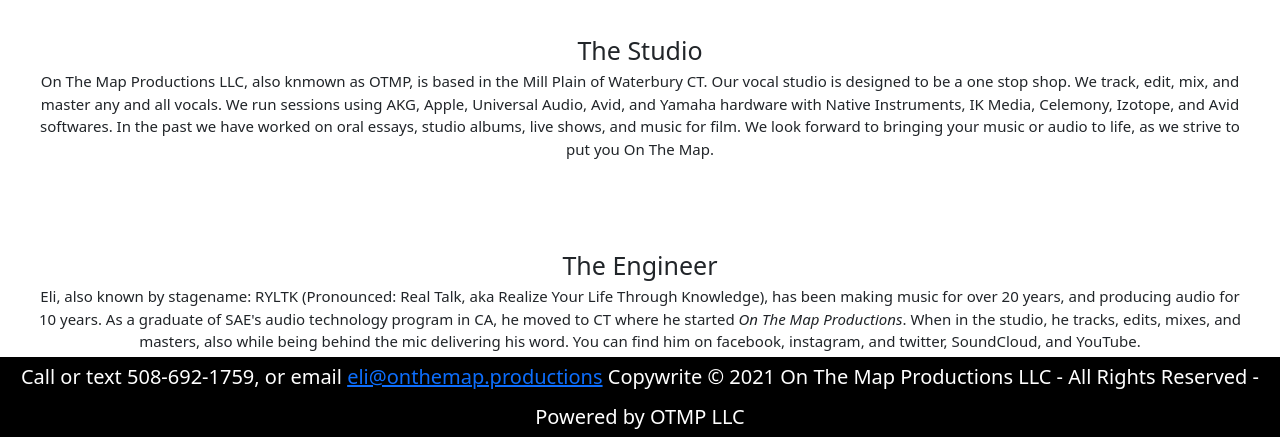
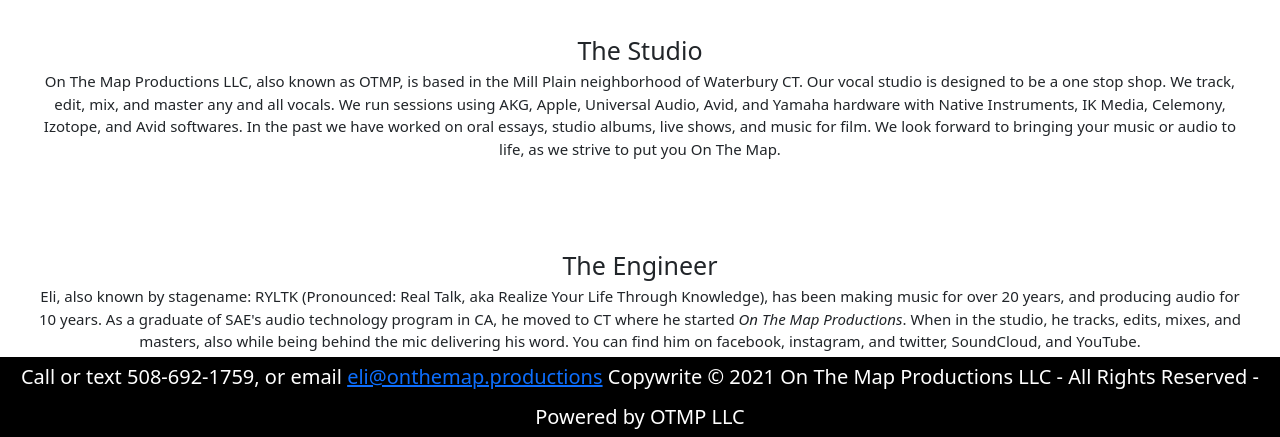
Before and after one commit to Ryltc/otmp-site, a website: page index.html in a window 1280 px wide. Shown: the part 363-800 px from the top of the page. Drawn offline with nearby package versions, Linux system fonts and the light colour scheme; files whose address does not match are found by name.

Commit message:
Update index.html

```diff
--- a/index.html
+++ b/index.html
@@ -22,7 +22,7 @@
             </div-->
             <div class="content">
                 <h1>The Studio</h1>
-                <p>On The Map Productions LLC, also knmown as OTMP, is based in the Mill Plain  of Waterbury CT. Our vocal studio is designed to be a one stop shop. We track, edit, mix, and master any and all vocals. We run sessions using AKG, Apple, Universal Audio, Avid, and Yamaha hardware with Native Instruments, IK Media, Celemony, Izotope, and Avid softwares. In the past we have worked on oral essays, studio albums, live shows, and music for film. We look forward to bringing your music or audio to life, as we strive to put you On The Map. </p>
+                <p>On The Map Productions LLC, also known as OTMP, is based in the Mill Plain neighborhood of Waterbury CT. Our vocal studio is designed to be a one stop shop. We track, edit, mix, and master any and all vocals. We run sessions using AKG, Apple, Universal Audio, Avid, and Yamaha hardware with Native Instruments, IK Media, Celemony, Izotope, and Avid softwares. In the past we have worked on oral essays, studio albums, live shows, and music for film. We look forward to bringing your music or audio to life, as we strive to put you On The Map. </p>
             </div>
             <div class="content">
                 <h1>The Engineer</h1>
```
